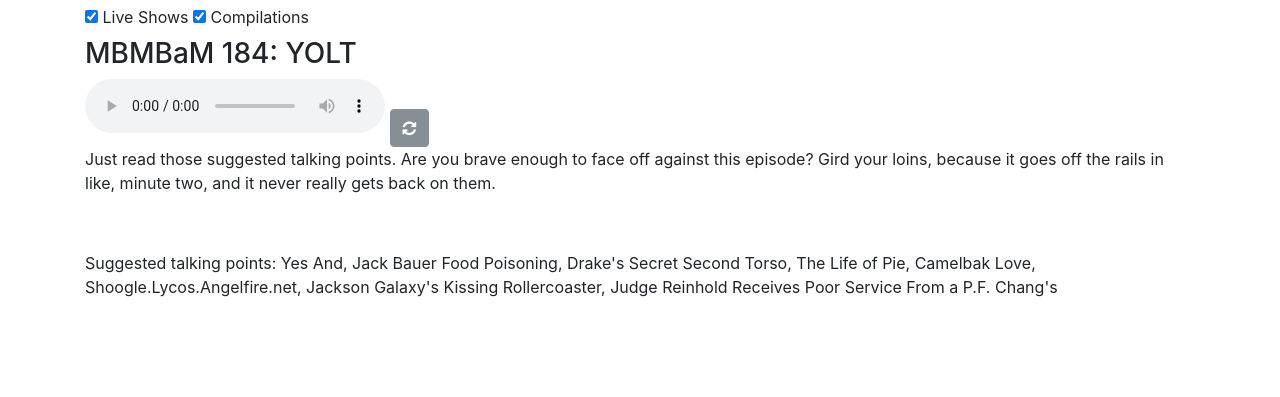
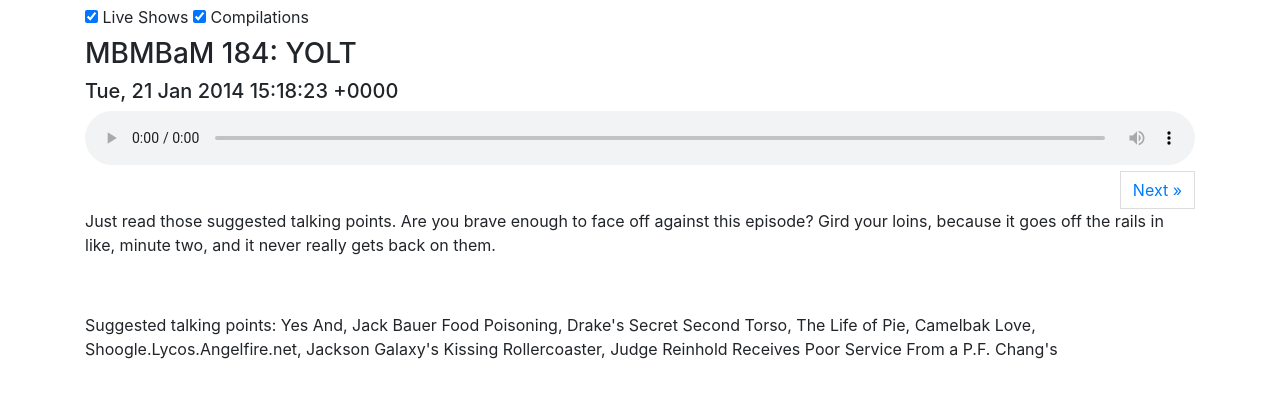
Before and after one commit to rameshvarun/random-mbmbam, a plain HTML site: page index.html in a window 1280 px wide. Shown: the part 51-448 px from the top of the page. Drawn offline with nearby package versions, Linux system fonts and the light colour scheme.

Commit message:
Styling.

```diff
--- a/index.html
+++ b/index.html
@@ -11,10 +11,13 @@
     <!-- Font Awesome CSS -->
     <link href="https://maxcdn.bootstrapcdn.com/font-awesome/4.7.0/css/font-awesome.min.css" rel="stylesheet" integrity="sha384-wvfXpqpZZVQGK6TAh5PVlGOfQNHSoD2xbE+QkPxCAFlNEevoEH3Sl0sibVcOQVnN" crossorigin="anonymous">
 
+    <link href="site.css" rel="stylesheet">
   </head>
   <body>
     <div class="container">
-      <h1>Random MBMBAM</h1>
+      <div class="page-header">
+        <h1>Random MBMBAM</h1>
+      </div>
 
       <div id="loading">
         <i class="fa fa-circle-o-notch fa-4x fa-spin" aria-hidden="true"></i>
@@ -24,15 +27,21 @@
         <label class="checkbox-inline">
           <input id="live-show-toggle" checked data-toggle="toggle" type="checkbox"> Live Shows
         </label>
+
         <label class="checkbox-inline">
           <input id="compilation-toggle" checked data-toggle="toggle" type="checkbox"> Compilations
         </label>
 
         <h3 id="display-title"></h3>
+        <h5 id="display-date"></h5>
+
         <audio id="audio-player" controls>
           <source id="audio-source" src=""></source>
         </audio>
-        <button id="refresh-button" type="button" class="btn btn-secondary"><i class="fa fa-refresh" aria-hidden="true"></i></button>
+
+        <div id="prev-next">
+            <a id="next" href="#" class="page-link">Next <span aria-hidden="true">&raquo;</span></a>
+        </div>
 
         <div id="display-desc"></div>
 
--- a/main.js
+++ b/main.js
@@ -10,8 +10,10 @@
 
       var ret = {};
       ret.title = $item.find("title").html();
-      ret.desc = $item.find("description").html().replace("<![CDATA[<p>", "").replace("]]>", "").trim();
+      ret.desc = $item.find("description").html().replace("<p></p>", "").replace("<p> </p>", "").replace("<![CDATA[", "").replace("]]>", "").trim();
       ret.url = $item.find("media\\:content").attr("url");
+      ret.pubDate = $item.find("pubDate").html();
+
       ret.live = ret.title.toLowerCase().includes("Face 2 Face");
       ret.compilation = ret.title.toLowerCase().includes("Bro's Better, Bro's Best");
 
@@ -36,6 +38,7 @@
       } while ((ep.live && !live) || (ep.compilation && !compilation))
 
       $("#display-title").html(ep.title);
+      $("#display-date").html(ep.pubDate);
       $("#display-desc").html(ep.desc);
       source.src = ep.url;
       audio.load();
@@ -45,7 +48,7 @@
     loadNextEpisode();
     $("#loaded").show();
 
-    $("#refresh-button").on('click', function() {
+    $("#next").on('click', function() {
       loadNextEpisode();
     });
 
--- /dev/null
+++ b/site.css
@@ -0,0 +1,13 @@
+#loading {
+  text-align: center;
+}
+
+#audio-player {
+  width: 100%;
+}
+
+#prev-next {
+  display: flex;
+  flex-direction: row;
+  justify-content: flex-end;
+}
```
